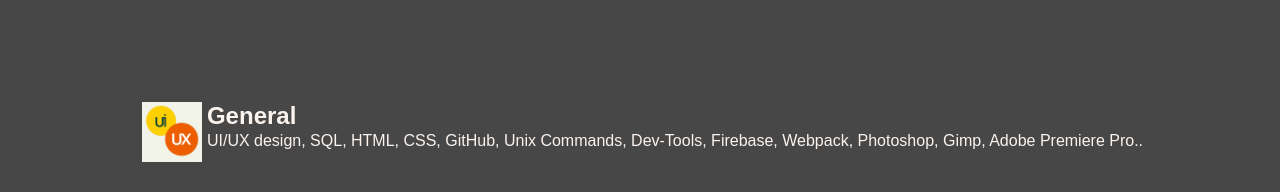
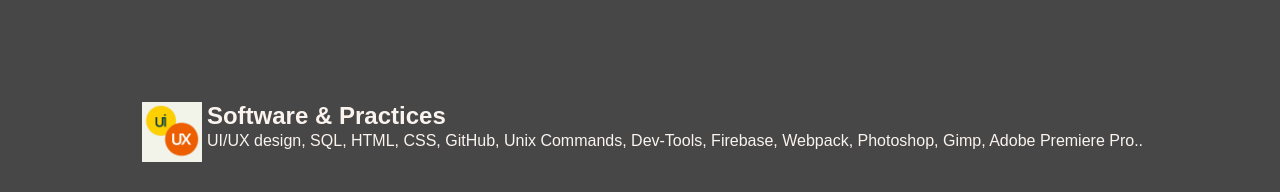
Before and after one commit to Kwarn/portfolio, a React (Create React App) app: page / in a window 1280 px wide. Shown: the part 1906-2098 px from the top of the page. Built offline with nearby package versions, Linux system fonts and the light colour scheme.

Commit message:
general renamed Software & Practices

```diff
--- a/src/containers/Skills/Skills.js
+++ b/src/containers/Skills/Skills.js
@@ -20,7 +20,7 @@ const Skills = () => {
       delayRenderDuration: 400,
     },
     {
-      title: 'General',
+      title: 'Software & Practices',
       content: `UI/UX design, SQL, HTML, CSS, GitHub, Unix Commands, Dev-Tools, Firebase, Webpack, Photoshop, Gimp, Adobe Premiere Pro..`,
       image: imageAssets.uiUx,
       fadeInAndAlignDirection: 'left',
```
